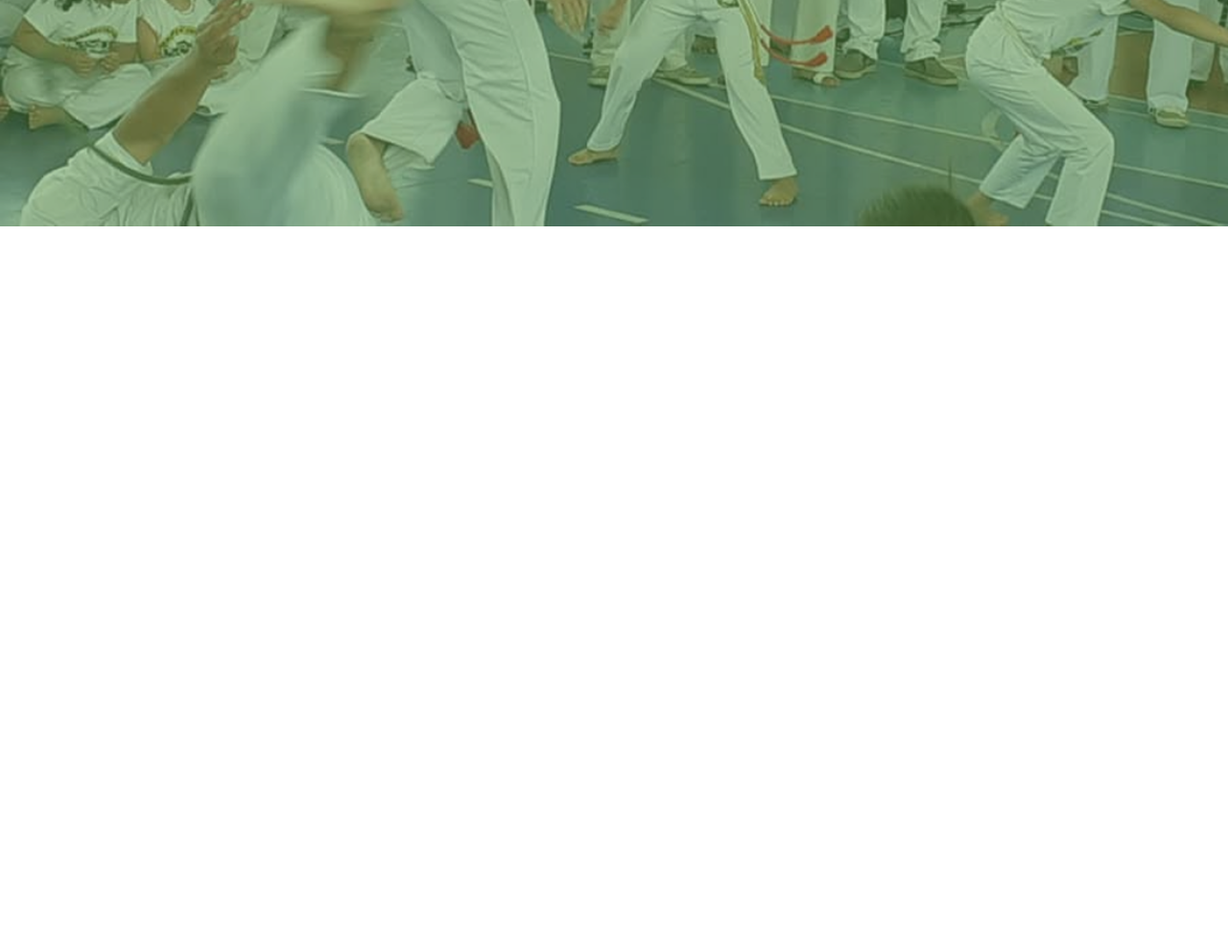
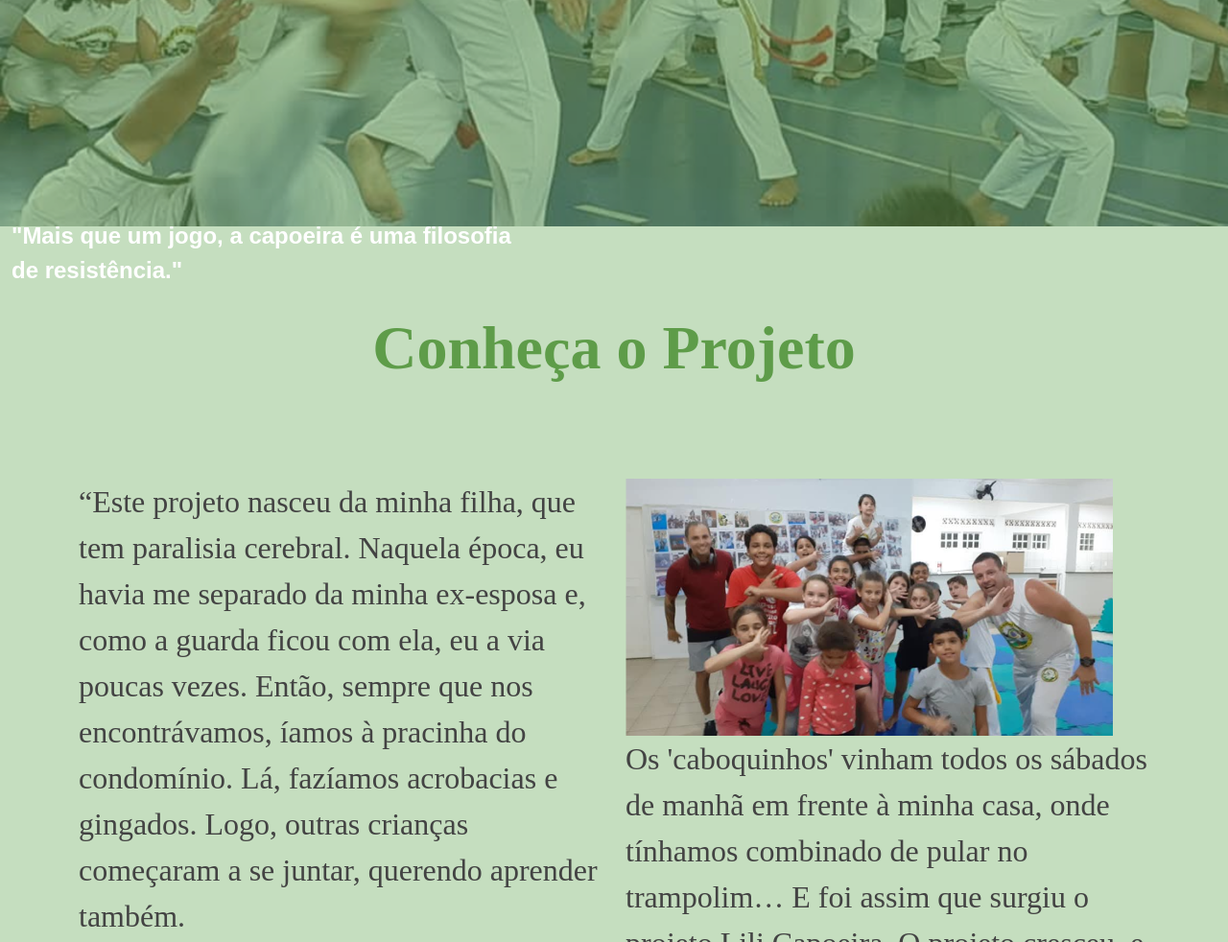
Before and after one commit to Enzogads/Llli-capoeira, a plain HTML site: page index.html in a window 1280 px wide. Shown: the part 529-1511 px from the top of the page at 96% size. Before the commit the page ends 829 px from the top, so only its background shows below. Drawn offline with nearby package versions, Linux system fonts and the light colour scheme; a web font is replaced by a local one.

Commit message:
Feat: Introdução a seção meeting-projects

```diff
--- a/css/style.css
+++ b/css/style.css
@@ -2,15 +2,15 @@
     font-family: "Inria Serif", serif;
 }
 
+/* Variáveis */
+
+:root{
+    --primary-color: #5E9C49
+}
 
 
 
-.background-banner{
-    background-image: url(../images/Backgorund.png);
-    height: 765px;
-    background-size: cover;
-}
-
+/* NAV BAR */
 .nav{
     margin-right: 39px;
     margin-left: 171px;
@@ -23,6 +23,13 @@
     font-weight: 400;
 }
 
+
+/* Banner Inicial */
+.background-banner{
+    background-image: url(../images/Backgorund.png);
+    height: 765px;
+    background-size: cover;
+}
 
 .main-text-container{
     height: 500px;
@@ -45,3 +52,25 @@
     color: #FFF;
     margin-top: 60px;
 }
+
+/* Conheça o projeto */
+
+.green-title{
+    color: var(--primary-color);
+}
+
+.meeting-project{
+    background-color: #C5DEBF;
+    height: 1132px;
+}
+
+.meeting-project h1{
+    padding: 89px;
+    font-weight: bold;
+    font-size: 64px;
+}
+
+.meet-text{
+    font-size: 32px;
+    color: #434343;
+}
--- a/index.html
+++ b/index.html
@@ -48,6 +48,24 @@
         </div>
     </section>
 
+    <section class="meeting-project">
+        <div class="container">
+            <h1 class="green-title text-center">Conheça o Projeto</h1>
+        </div>
+        <div class="container">
+            <div class="row">
+                <div class="col-md-6">
+                    <p class="meet-text">“Este projeto nasceu da minha filha, que tem paralisia cerebral. Naquela época, eu havia me separado da minha ex-esposa e, como a guarda ficou com ela, eu a via poucas vezes. Então, sempre que nos encontrávamos, íamos à pracinha do condomínio. Lá, fazíamos acrobacias e gingados. Logo, outras crianças começaram a se juntar, querendo aprender também.</p>
+                    <img src="images/imagem-paragrafo1.png" alt="">
+                </div>
+                <div class="col-md-6">
+                    <img src="images/imagem-paragrafo2.png" alt="">
+                    <p class="meet-text">Os 'caboquinhos' vinham todos os sábados de manhã em frente à minha casa, onde tínhamos combinado de pular no trampolim… E foi assim que surgiu o projeto Lili Capoeira.
+                        O projeto cresceu, e eu tive muitos alunos. Infelizmente, a pandemia chegou e interrompeu tudo. Agora, estou recomeçando o projeto aqui na Barra do Sambaqui, com cerca de 10 a 15 alunos. É um recomeço para um projeto que já tem 9 anos de história.”</p>
+                </div>
+            </div>
+        </div>
+    </section>
 </body>
 </head>
 
```
Also changed, not shown: images/imagem-paragrafo1.png (added), images/imagem-paragrafo2.png (added).
